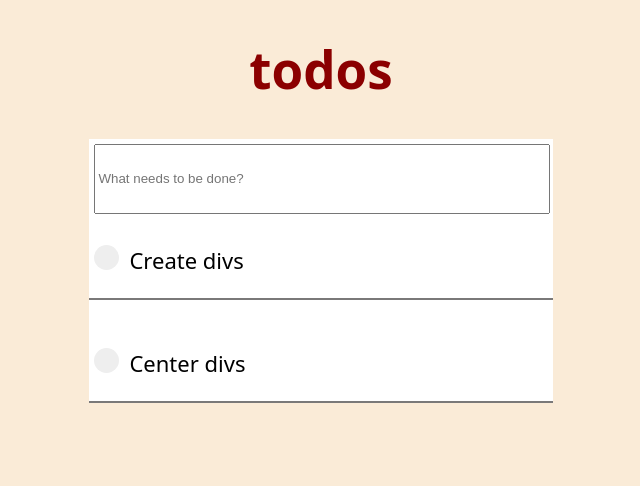
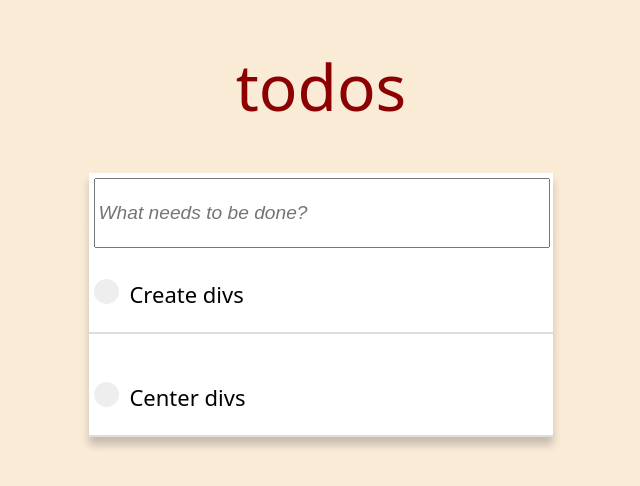
Before and after one commit to alxrsc/web101_project, a plain HTML site: page index.html in a window 1280 px wide. Shown: the whole page, without its empty margins (319-959 px from the left). Drawn offline with Linux system fonts and the light colour scheme.

Commit message:
Edited text fonts and got rid of junk lines of code

```diff
--- a/index.html
+++ b/index.html
@@ -8,16 +8,19 @@
 </head>
 <body>
     <h1>todos</h1>
+
     <div>
         <label for="toBeDone"></label>
-        <input type="text" class="textBox" id="toBeDone" name="toBeDone" placeholder="What needs to be done?">
+        <input type="text" id="toBeDone" name="toBeDone" placeholder="What needs to be done?">
     </div>
+
     <div class="tasks">
         <label class="container">Create divs
             <input type="checkbox" name="radio">
             <span class="checkmark"></span>
           </label>
     </div>
+
     <div class="tasks">
         <label class="container">Center divs
             <input type="checkbox" name="radio">
--- a/styles.css
+++ b/styles.css
@@ -6,31 +6,31 @@ body {
 h1 {
     color: darkred;
     font-family: 'Noto Sans', sans-serif;
-    font-size: 4vw;
+    font-size: 5vw;
+    font-weight: 100;
     text-align: center;
 }
 
 div {
-    /* top: 50%;
-    left: 50%;     */
     width: 35.4vw;
     height: 6vh;
     background-color: white;
     margin: auto;
     padding: 5px;
-    /* width: 35vw; */
+    min-height: 30px;
+    box-shadow: 0 8px 8px 0 rgba(0, 0, 0, 0.2);
 }
 
-.textBox {
+#toBeDone {
+    font-style: italic;
+    font-size: 1.5vw;
     width: 35vw;
     height: 8vh;
 }
 
 .tasks {
     padding-top: 6vh;
-    border-bottom: 2px solid rgb(122, 121, 121);
-    /* width: 35vw; */
-    /* background-color: whitesmoke; */
+    border-bottom: 2px solid rgb(221, 221, 221);
 }
 
 .center {
@@ -39,32 +39,6 @@ div {
     margin-right: auto;
     width: 50%;
 }
-
-/* input[type="checkbox"] {
-    appearance: none;
-    -webkit-appearance: none;
-    display: flex;
-    flex-direction: row;
-    align-content: center;
-    justify-content: center;
-    font-size: 1rem;
-    padding: 0.1rem;
-    border: 0.15rem solid green;
-    border-radius: 0.5rem;
-  }
-
-  input[type="checkbox"]::before {
-    content: "";
-    width: 0.3rem;
-    height: 0.3rem;
-    clip-path: polygon(20% 0%, 0% 20%, 30% 50%, 0% 80%, 20% 100%, 50% 70%, 80% 100%, 100% 80%, 70% 50%, 100% 20%, 80% 0%, 50% 30%);
-    transform: scale(0);
-    background-color: green;
-  }
-
-  input[type="checkbox"]:checked::before {
-    transform: scale(1);
-  } */
 
   /* Customize the label (the container) */
 .container {
```
